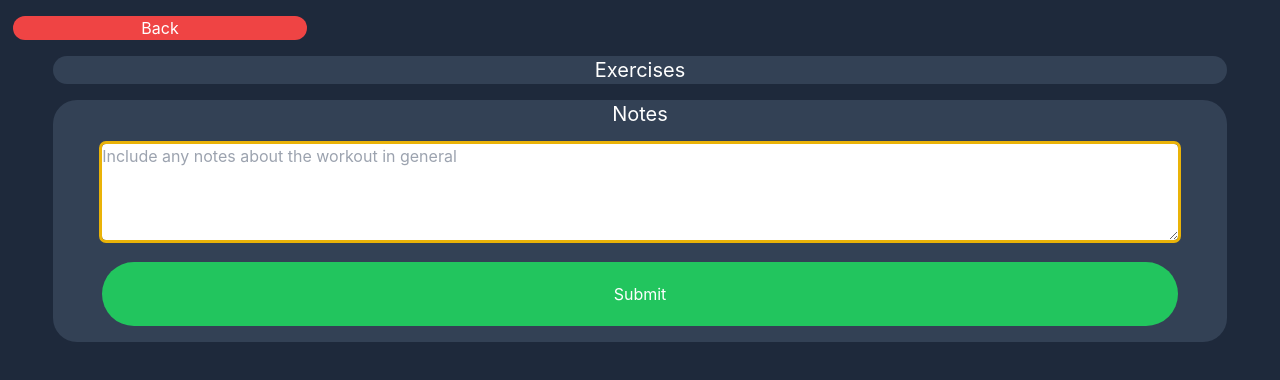
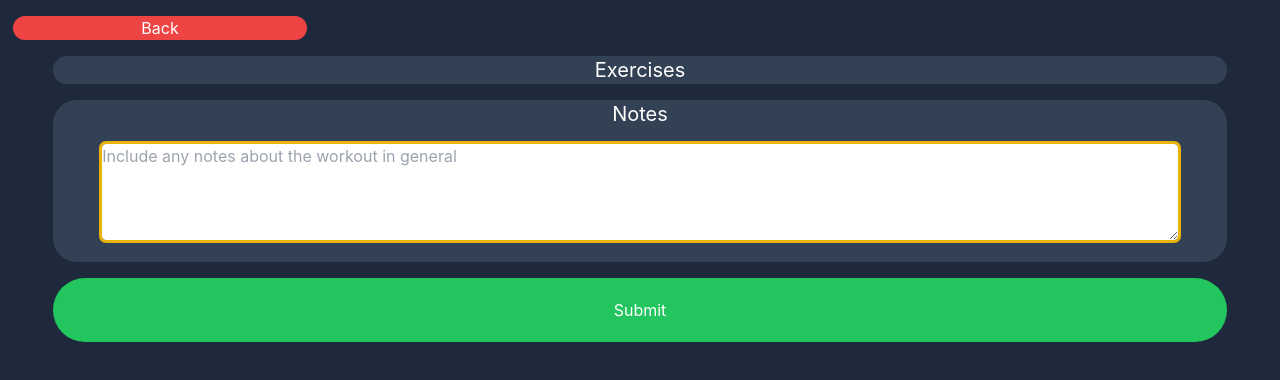
Before and after one commit to ErickEnriquez/fitness-app, a Next.js app: page /workout/1 in a window 1280 px wide. Shown: the top 380 px of the page. Built offline with nearby package versions, Linux system fonts and the light colour scheme.

Commit message:
move submit button out of container

```diff
--- a/src/pages/workout/[exerciseTemplate].tsx
+++ b/src/pages/workout/[exerciseTemplate].tsx
@@ -26,11 +26,11 @@ const ExerciseTemplate = () => {
 					<textarea className="w-11/12 rounded my-4 h-24 outline outline-yellow-500"
 						placeholder="Include any notes about the workout in general"
 					></textarea>
-					<button className='text-white bg-green-500 rounded-full w-11/12 mx-auto hover:bg-white hover:text-green-500 hover:outline outline-green-500 mb-4 h-16'
-						onClick={() => dispatch(postExerciseEntries())}>
-						Submit
-					</button>
 				</div>
+				<button className='text-white bg-green-500 rounded-full w-11/12 mx-auto hover:bg-white hover:text-green-500 hover:outline outline-green-500 my-4 h-16'
+					onClick={() => dispatch(postExerciseEntries())}>
+					Submit
+				</button>
 			</main>
 		</Layout>
 	)
```
